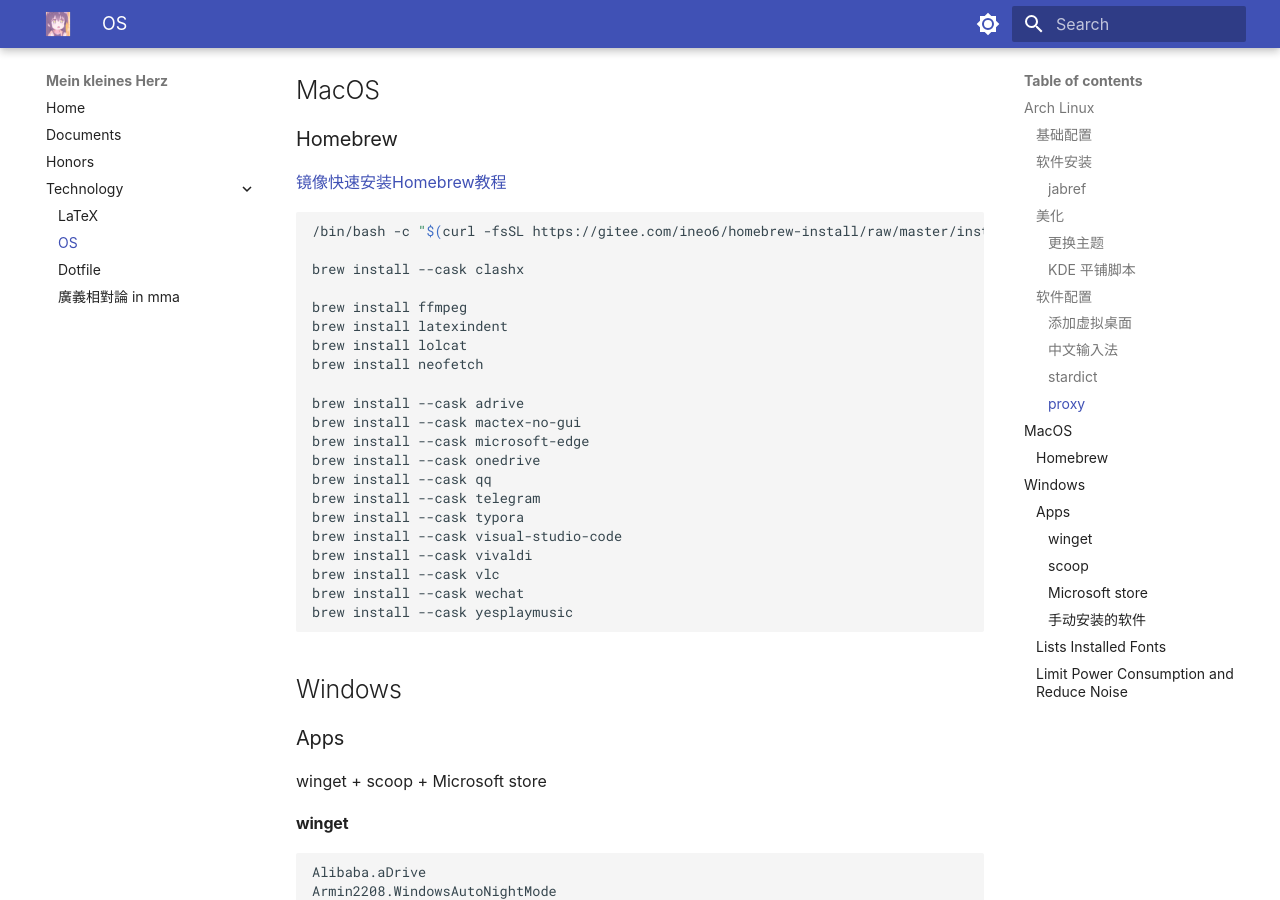
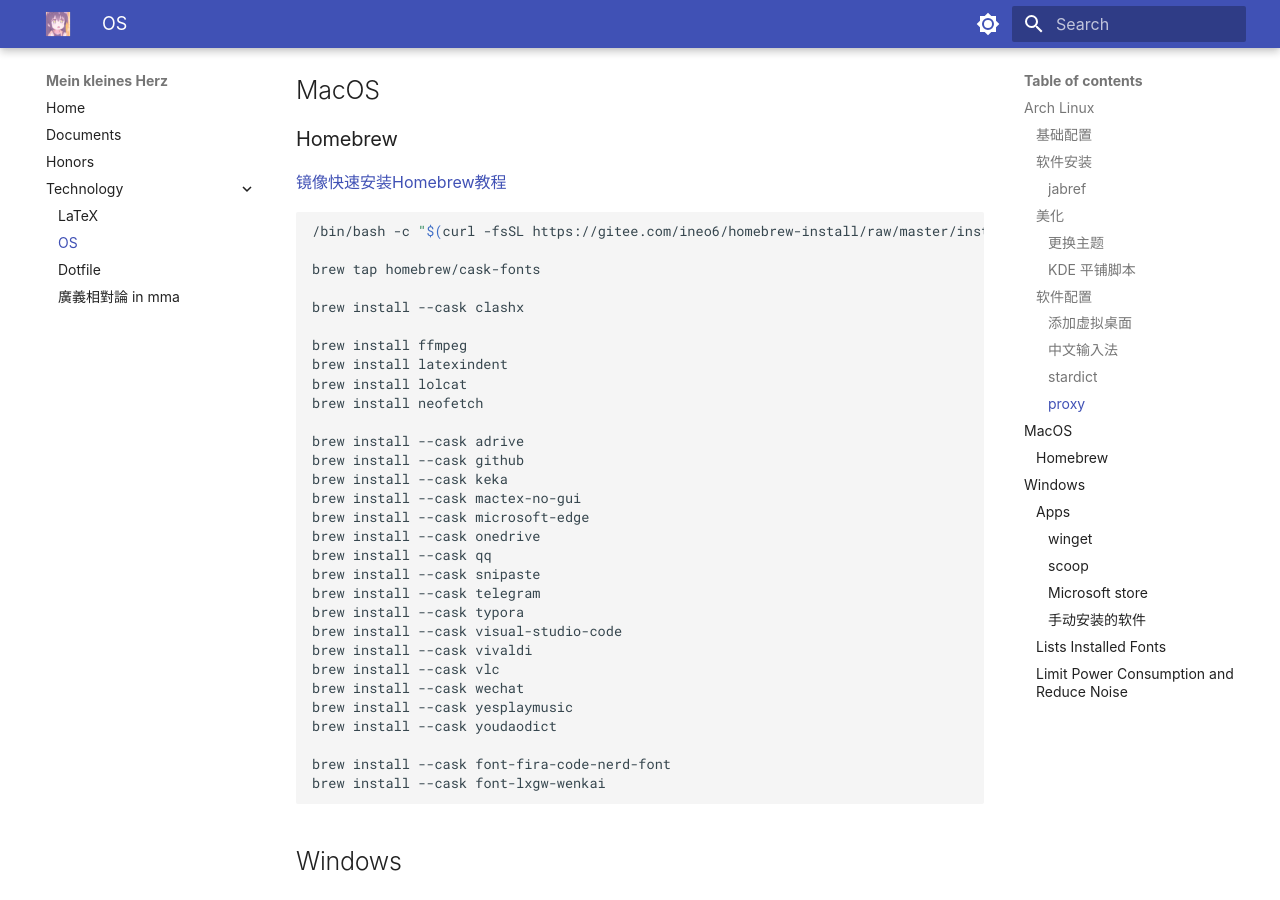
Before and after one commit to ph3n92h3/ph3n92h3.github.io, an MkDocs documentation site: the page built from docs/Technology/OS.md, in a window 1280 px wide and 900 px high, scrolled down 3586 px. Built offline with MkDocs 1.6.1 and Material for MkDocs 9.7.7, drawn with Linux system fonts in a browser that asks for light colours.

Commit message:
update homebrew app list

````diff
--- a/docs/Technology/OS.md
+++ b/docs/Technology/OS.md
@@ -163,6 +163,8 @@
 ```sh
 /bin/bash -c "$(curl -fsSL https://gitee.com/ineo6/homebrew-install/raw/master/install.sh)"
 
+brew tap homebrew/cask-fonts
+
 brew install --cask clashx
 
 brew install ffmpeg
@@ -171,10 +173,13 @@
 brew install neofetch
 
 brew install --cask adrive
+brew install --cask github
+brew install --cask keka
 brew install --cask mactex-no-gui
 brew install --cask microsoft-edge
 brew install --cask onedrive
 brew install --cask qq
+brew install --cask snipaste
 brew install --cask telegram
 brew install --cask typora
 brew install --cask visual-studio-code
@@ -182,6 +187,10 @@
 brew install --cask vlc
 brew install --cask wechat
 brew install --cask yesplaymusic
+brew install --cask youdaodict
+
+brew install --cask font-fira-code-nerd-font
+brew install --cask font-lxgw-wenkai
 ```
 
 ## Windows
````
Also changed, not shown: 1 other file.
